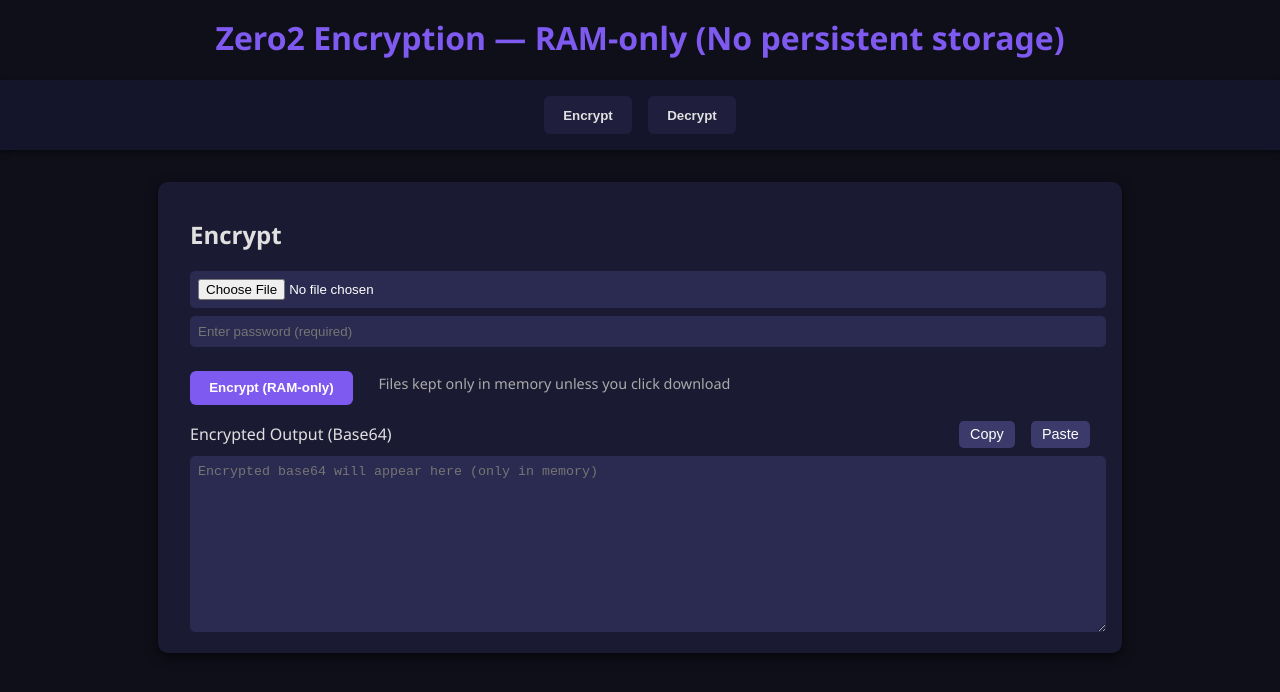
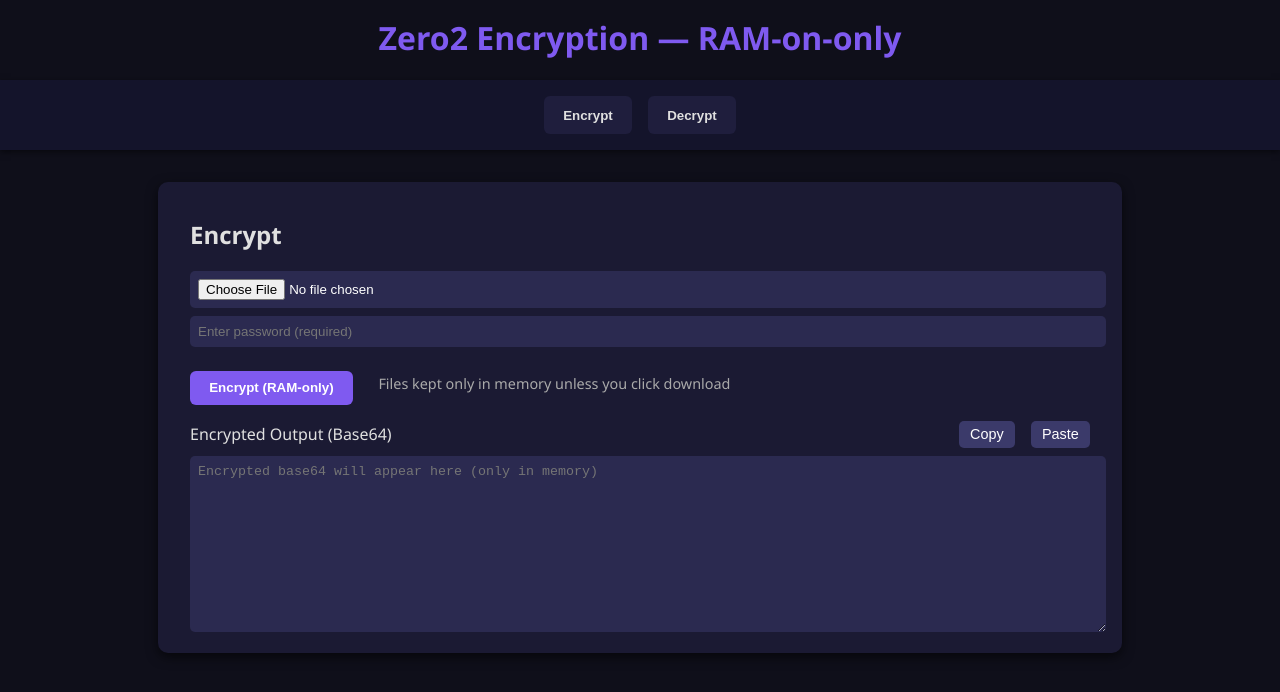
Before and after one commit to NeoCyb/Zero2-Encryption, a plain HTML site: page index.html in a window 1280 px wide. Drawn offline with Linux system fonts and the light colour scheme.

Commit message:
index.html

```diff
--- a/index.html
+++ b/index.html
@@ -27,7 +27,7 @@
 </style>
 </head>
 <body>
-<h1>Zero2 Encryption — RAM-only (No persistent storage)</h1>
+<h1>Zero2 Encryption — RAM-on-only </h1>
 <header>
   <button onclick="showSection('encrypt')">Encrypt</button>
   <button onclick="showSection('decrypt')">Decrypt</button>
```
